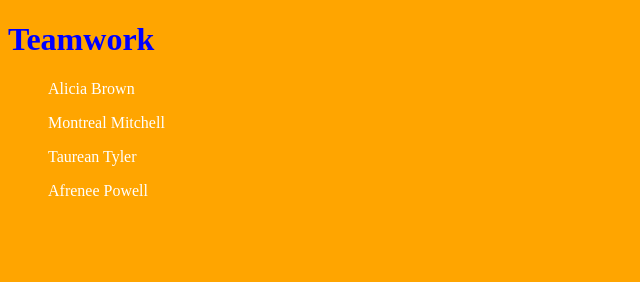
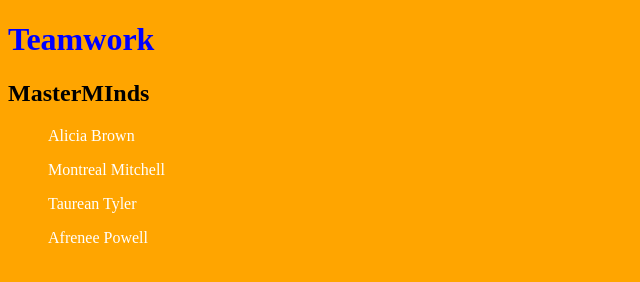
Before and after one commit to Montrealmitchell/teamwork, a plain HTML site: page index.html in a window 1280 px wide. Shown: the whole page, without its empty margins (0-640 px from the left). Drawn offline with Linux system fonts and the light colour scheme.

Commit message:
Update index.html

```diff
--- a/index.html
+++ b/index.html
@@ -14,6 +14,8 @@
 
   <h1>Teamwork</h1>
 
+  <h2>MasterMInds</h2>
+
    <ul>
 
     <p>Alicia Brown</p>
```
